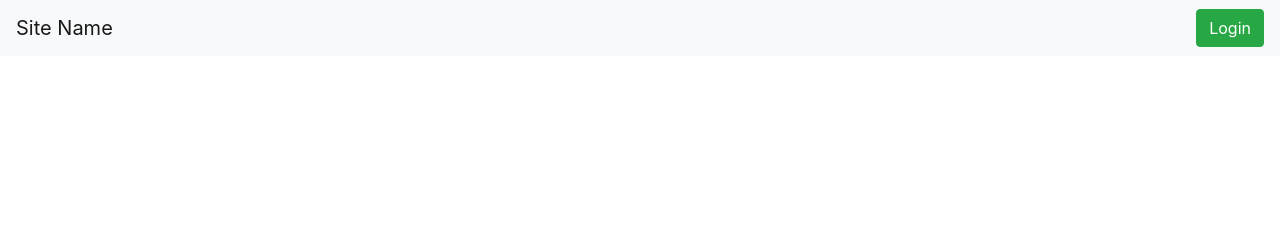
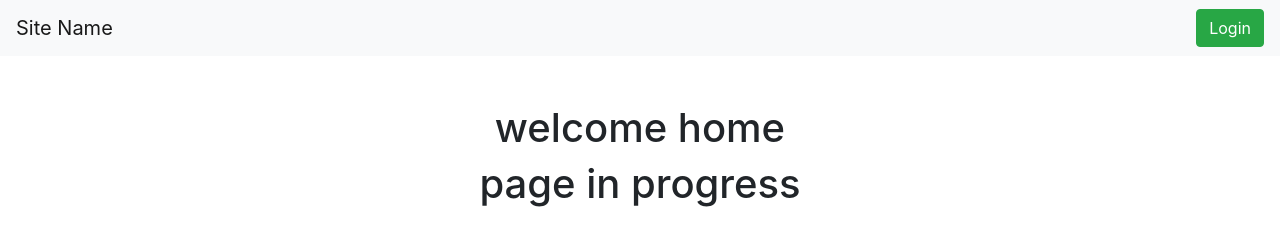
Before and after one commit to Ian-Meadows/Project, a plain HTML site: page Main Page.html in a window 1280 px wide. Drawn offline with nearby package versions, Linux system fonts and the light colour scheme.

Commit message:
added a placeholder on the main page as well as a css page for main

```diff
--- a/Main Page.html
+++ b/Main Page.html
@@ -6,7 +6,7 @@
 
     <!-- Bootstrap CSS -->
     <link rel="stylesheet" href="https://maxcdn.bootstrapcdn.com/bootstrap/4.0.0/css/bootstrap.min.css" integrity="sha384-Gn5384xqQ1aoWXA+058RXPxPg6fy4IWvTNh0E263XmFcJlSAwiGgFAW/dAiS6JXm" crossorigin="anonymous">
-    <link rel="stylesheet" href="form.css">
+    <link rel="stylesheet" href="main.css">
 
     <!-- jQuery first, then Popper.js, then Bootstrap JS -->
     <script src="https://code.jquery.com/jquery-3.2.1.slim.min.js" integrity="sha384-KJ3o2DKtIkvYIK3UENzmM7KCkRr/rE9/Qpg6aAZGJwFDMVNA/GpGFF93hXpG5KkN" crossorigin="anonymous"></script>
@@ -23,16 +23,18 @@
   	<nav class="navigation-header"></nav>
       <nav class="navbar navbar-light bg-light">
       	<a class="navbar-brand" href="Main Page.html">Site Name</a>
+  		  <form class="form-inline" action="Login Page.html">
+    		  <button class="btn btn-success my-2 my-sm-0" type="Login" >Login</button>
+  		  </form>
+     </nav>
+    </nav>
 
-  		<form class="form-inline" action="Login Page.html">
-    		<button class="btn btn-success my-2 my-sm-0" type="Login" >Login</button>
-  		</form>
+    <br><br>
 
-     </nav>
-
-
-
-    </nav>
+    <div class="text-center">
+      <h1 class="placeholder"> welcome home </h1>
+      <h1 class="placeholder"> page in progress</h1>
+    </div>
 
 
   </body>
--- /dev/null
+++ b/main.css
@@ -0,0 +1,6 @@
+
+
+
+.placeholder{
+	margin-top: auto;
+}
```
